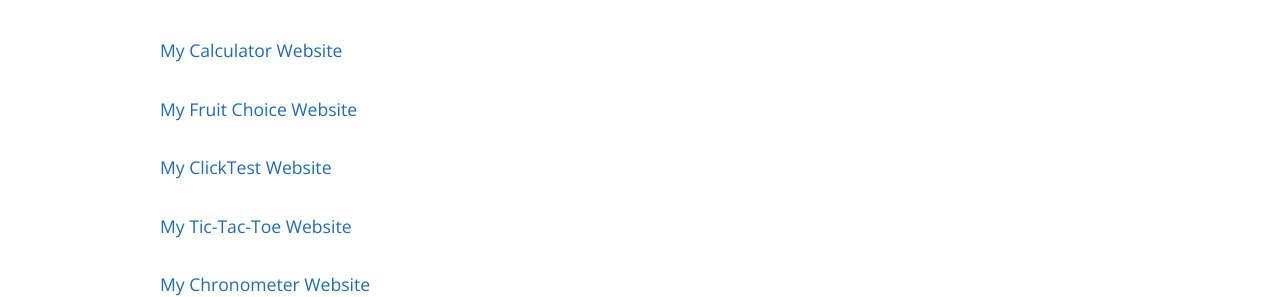
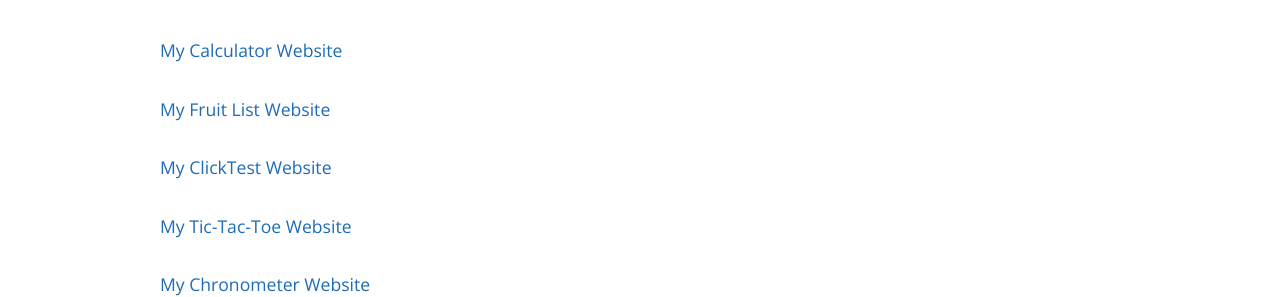
Before and after one commit to PouletEnSlip/pouletenslip.github.io, a Jekyll site: the page built from index.md, in a window 1280 px wide. Shown: the part 408-705 px from the top of the page. Built offline with Jekyll 4.4.1, drawn with Linux system fonts in a browser that asks for light colours; comment, search, counter and statistics services are not loaded; our own code applies the rules of GitHub Pages for plain Markdown files.

Commit message:
Update index.md

```diff
--- a/index.md
+++ b/index.md
@@ -4,13 +4,13 @@
 
 ### ------------------ WEB ------------------
 #### [My Calculator Website](pages/calculator/)
-#### [My Fruit Choice Website](pages/fruits/)
+#### [My Fruit List Website](pages/fruits/)
 #### [My ClickTest Website](pages/clicktest/)
 #### [My Tic-Tac-Toe Website](pages/tictactoe/)
 #### [My Chronometer Website](pages/chronometer/)
 #### [My Heads or Tails Website](pages/headsortails/)
 #### [My Digital Clock Website](pages/clock/)
-#### [My Background Randomizer Website](pages/color/#)
+#### [My Background Randomizer Website](pages/color/)
 #### [My Cookie Form Website](https://github.com/PouletEnSlip/Cookies)
 <br>
 
```
